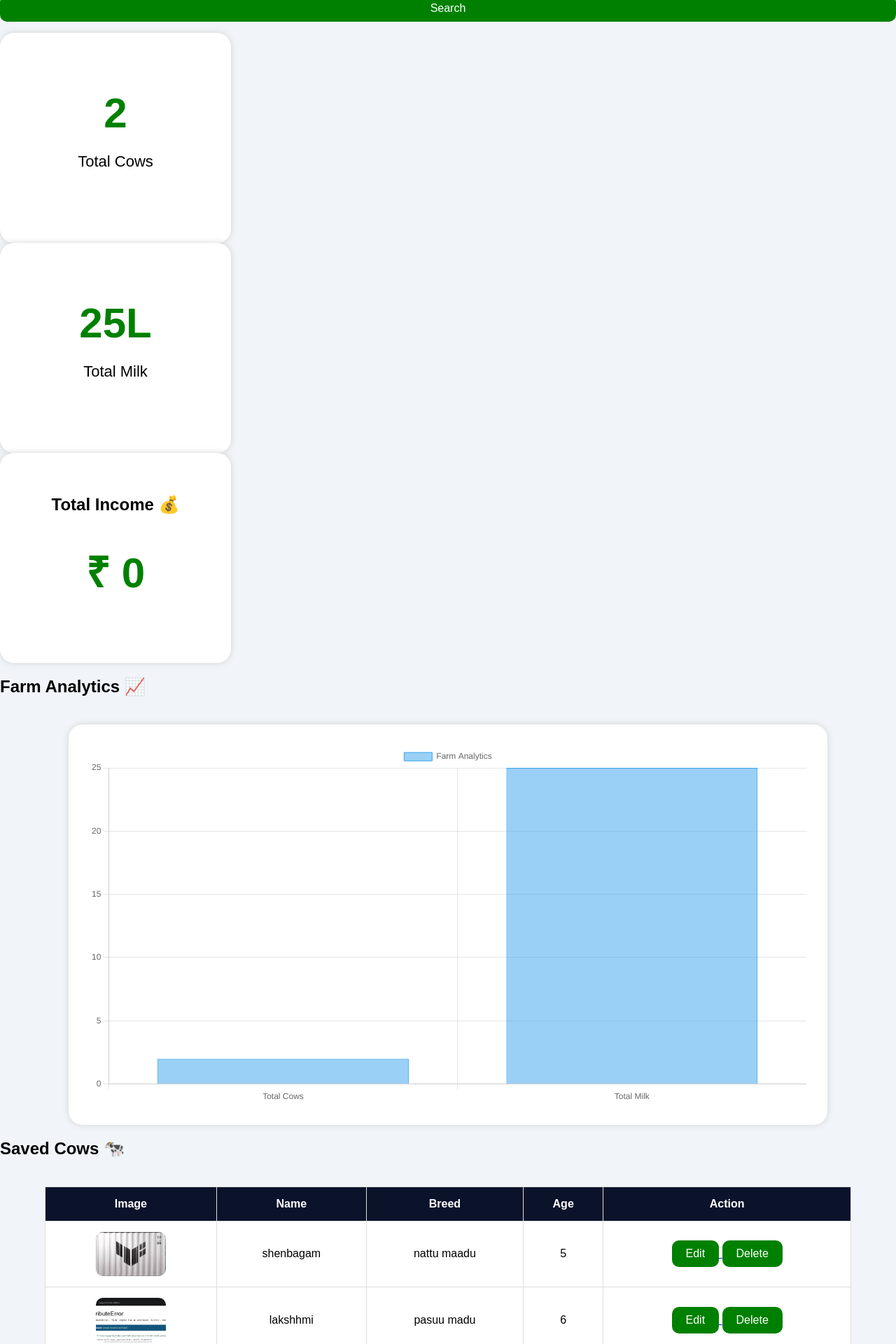
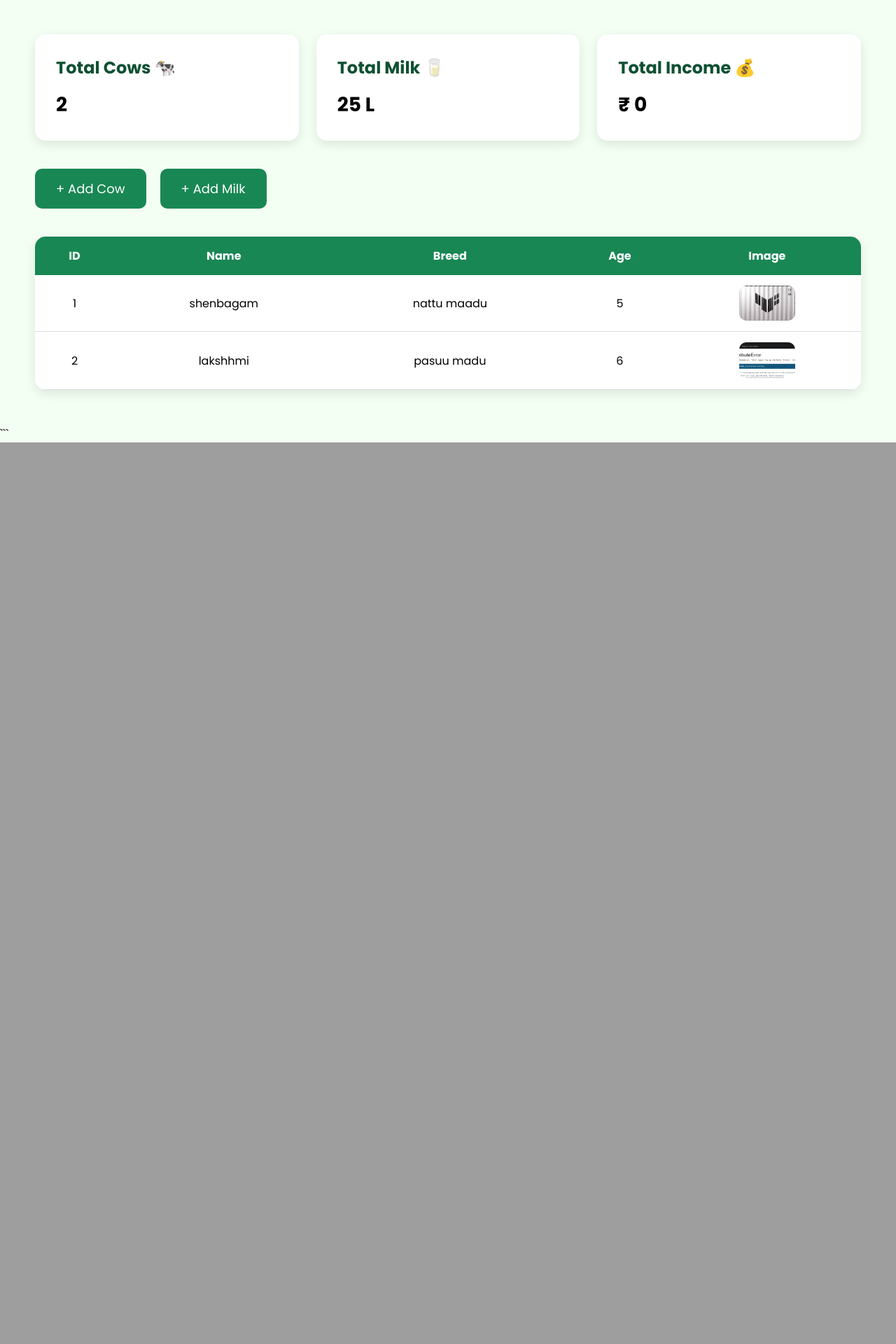
Before and after one commit to Kiyyappan973/smart-dairy-farm, a Flask app: page / in a window 1280 px wide. Shown: the part 507-2427 px from the top of the page at 70% size. After the commit the page ends 1139 px from the top, so only its background shows below. Run offline with Flask 3, Linux system fonts and the light colour scheme; the visitor is signed in with stand-in values (Sample User, id 1); data comes from the database, SQL or seed files in the repository.

Commit message:
professional frontend

```diff
--- a/templates/home.html
+++ b/templates/home.html
@@ -6,9 +6,186 @@
 
     <title>Smart Dairy Farm</title>
 
-    <link rel="stylesheet"
+    <meta name="viewport" content="width=device-width, initial-scale=1.0">
 
-    href="{{ url_for('static', filename='style.css') }}">
+    <link href="https://fonts.googleapis.com/css2?family=Poppins:wght@300;400;500;600;700&display=swap" rel="stylesheet">
+
+    <style>
+
+        *{
+            margin:0;
+            padding:0;
+            box-sizing:border-box;
+            font-family:'Poppins',sans-serif;
+        }
+
+        body{
+            background:#f4fff4;
+        }
+
+        /* NAVBAR */
+
+        .navbar{
+            width:100%;
+            background:#0f5132;
+            color:white;
+            padding:18px 50px;
+            display:flex;
+            justify-content:space-between;
+            align-items:center;
+        }
+
+        .logo{
+            font-size:30px;
+            font-weight:700;
+        }
+
+        .nav-links a{
+            color:white;
+            text-decoration:none;
+            margin-left:25px;
+            font-size:18px;
+            transition:0.3s;
+        }
+
+        .nav-links a:hover{
+            color:#90ee90;
+        }
+
+        /* HERO */
+
+        .hero{
+            width:100%;
+            height:400px;
+            background:url('https://images.unsplash.com/photo-1516467508483-a7212febe31a?q=80&w=1200') center/cover;
+            display:flex;
+            justify-content:center;
+            align-items:center;
+            flex-direction:column;
+            color:white;
+            text-align:center;
+        }
+
+        .hero h1{
+            font-size:60px;
+            background:rgba(0,0,0,0.5);
+            padding:10px 20px;
+            border-radius:10px;
+        }
+
+        .hero p{
+            margin-top:15px;
+            font-size:22px;
+            background:rgba(0,0,0,0.5);
+            padding:10px 20px;
+            border-radius:10px;
+        }
+
+        /* DASHBOARD */
+
+        .dashboard{
+            padding:50px;
+        }
+
+        .cards{
+            display:grid;
+            grid-template-columns:repeat(auto-fit,minmax(250px,1fr));
+            gap:25px;
+        }
+
+        .card{
+            background:white;
+            padding:30px;
+            border-radius:15px;
+            box-shadow:0 5px 15px rgba(0,0,0,0.1);
+            transition:0.3s;
+        }
+
+        .card:hover{
+            transform:translateY(-8px);
+        }
+
+        .card h2{
+            color:#0f5132;
+            margin-bottom:15px;
+        }
+
+        .card p{
+            font-size:28px;
+            font-weight:700;
+        }
+
+        /* BUTTONS */
+
+        .buttons{
+            margin-top:40px;
+            display:flex;
+            gap:20px;
+            flex-wrap:wrap;
+        }
+
+        .buttons a{
+            text-decoration:none;
+            background:#198754;
+            color:white;
+            padding:15px 30px;
+            border-radius:10px;
+            font-size:18px;
+            transition:0.3s;
+        }
+
+        .buttons a:hover{
+            background:#145c32;
+        }
+
+        /* TABLE */
+
+        table{
+            width:100%;
+            margin-top:40px;
+            border-collapse:collapse;
+            background:white;
+            border-radius:15px;
+            overflow:hidden;
+            box-shadow:0 5px 15px rgba(0,0,0,0.1);
+        }
+
+        table th{
+            background:#198754;
+            color:white;
+            padding:15px;
+        }
+
+        table td{
+            padding:15px;
+            text-align:center;
+            border-bottom:1px solid #ddd;
+        }
+
+        /* MOBILE */
+
+        @media(max-width:768px){
+
+            .navbar{
+                flex-direction:column;
+                gap:15px;
+            }
+
+            .hero h1{
+                font-size:35px;
+            }
+
+            .hero p{
+                font-size:18px;
+            }
+
+            .dashboard{
+                padding:20px;
+            }
+
+        }
+
+    </style>
 
 </head>
 
@@ -16,150 +193,80 @@
 
     <!-- NAVBAR -->
 
-    <nav class="navbar">
+    <div class="navbar">
 
-        <h1>🐄 Smart Dairy Farm</h1>
+        <div class="logo">
+            🐄 Smart Dairy Farm
+        </div>
 
         <div class="nav-links">
-
             <a href="/">Home</a>
-
             <a href="/addcow">Add Cow</a>
-
-            <a href="/addmilk">Add Milk</a>
-
-            <a href="/report">PDF Report</a>
-
+            <a href="/addmilk">Milk Entry</a>
+            <a href="/report">Report</a>
             <a href="/logout">Logout</a>
+        </div>
 
     </div>
 
-    </nav>
-
-
-    <!-- HERO SECTION -->
+    <!-- HERO -->
 
     <div class="hero">
 
-        <h1>
+        <h1>Welcome to Smart Dairy Farm</h1>
 
-            Professional Dairy Dashboard 🚀
-
-        </h1>
-
-        <p>
-
-            Manage your dairy farm like a real business
-
-        </p>
+        <p>Manage cows, milk and income smartly 🥛</p>
 
     </div>
 
+    <!-- DASHBOARD -->
 
-    <!-- SEARCH BAR -->
-
-    <div class="search-box">
-
-        <form method="GET" action="/">
-
-            <input type="text"
-
-            name="search"
-
-            placeholder="Search Cow 🔍">
-
-            <button type="submit">
-
-                Search
-
-            </button>
-
-        </form>
-
-    </div>
-
-
-    <!-- CARDS -->
+    <div class="dashboard">
 
         <div class="cards">
 
             <div class="card">
-
-            <h1>{{ cows|length }}</h1>
-
-            <p>Total Cows</p>
-
+                <h2>Total Cows 🐄</h2>
+                <p>{{ cows|length }}</p>
             </div>
 
             <div class="card">
-
-            <h1>{{ total_milk }}L</h1>
-
-            <p>Total Milk</p>
-
+                <h2>Total Milk 🥛</h2>
+                <p>{{ total_milk }} L</p>
             </div>
 
             <div class="card">
-
                 <h2>Total Income 💰</h2>
-
-            <h1>₹ {{ total_income }}</h1>
-
+                <p>₹ {{ total_income }}</p>
             </div>
 
         </div>
 
+        <div class="buttons">
 
-    <!-- ANALYTICS CHART -->
+            <a href="/addcow">+ Add Cow</a>
 
-    <h2 class="section-title">
-
-        Farm Analytics 📈
-
-    </h2>
-
-    <div class="chart-box">
-
-        <canvas id="milkChart"></canvas>
+            <a href="/addmilk">+ Add Milk</a>
 
         </div>
 
-
         <!-- COW TABLE -->
-
-    <h2 class="section-title">
-
-        Saved Cows 🐄
-
-    </h2>
 
         <table>
 
             <tr>
-
+                <th>ID</th>
+                <th>Name</th>
+                <th>Breed</th>
+                <th>Age</th>
                 <th>Image</th>
-
-            <th>Name</th>
-
-            <th>Breed</th>
-
-            <th>Age</th>
-
-            <th>Action</th>
-
             </tr>
 
             {% for cow in cows %}
 
             <tr>
 
-            <td>
-
-                <img src="{{ cow.image }}"
-
-                width="100">
-
-            </td>
+                <td>{{ cow.id }}</td>
 
                 <td>{{ cow.name }}</td>
 
@@ -168,19 +275,7 @@
                 <td>{{ cow.age }}</td>
 
                 <td>
-
-                <a href="/edit/{{ cow.id }}">
-
-                    <button>Edit</button>
-
-                </a>
-
-                <a href="/delete/{{ cow.id }}">
-
-                    <button>Delete</button>
-
-                </a>
-
+                    <img src="{{ cow.image }}" width="80" style="border-radius:10px;">
                 </td>
 
             </tr>
@@ -189,106 +284,7 @@
 
         </table>
 
-
-    <!-- MILK HISTORY -->
-
-    <h2 class="section-title">
-
-        Milk History 🥛
-
-    </h2>
-
-    <table>
-
-        <tr>
-
-            <th>Cow Name</th>
-
-            <th>Liters</th>
-
-            <th>Date</th>
-
-        </tr>
-
-        {% for milk in milks %}
-
-        <tr>
-
-            <td>{{ milk.cowname }}</td>
-
-            <td>{{ milk.liters }}L</td>
-
-            <td>{{ milk.date }}</td>
-
-        </tr>
-
-        {% endfor %}
-
-    </table>
-
-
-    <!-- DARK MODE -->
-
-    <script>
-
-    function darkMode(){
-
-        document.body.classList.toggle("dark")
-
-    }
-
-    </script>
-
-
-    <!-- CHART JS -->
-
-    <script src="https://cdn.jsdelivr.net/npm/chart.js"></script>
-
-    <script>
-
-    const ctx = document.getElementById('milkChart');
-
-    new Chart(ctx, {
-
-        type: 'bar',
-
-        data: {
-
-            labels: [
-
-                'Total Cows',
-
-                'Total Milk'
-
-            ],
-
-            datasets: [{
-
-                label: 'Farm Analytics',
-
-                data: [
-
-                    {{ cows|length }},
-
-                    {{ total_milk }}
-
-                ],
-
-                borderWidth: 1
-
-            }]
-
-        },
-
-        options: {
-
-            responsive:true
-
-        }
-
-    });
-
-    </script>
+    </div>
 
 </body>
 
```
Lines whose indentation alone changed are shown as unchanged.
